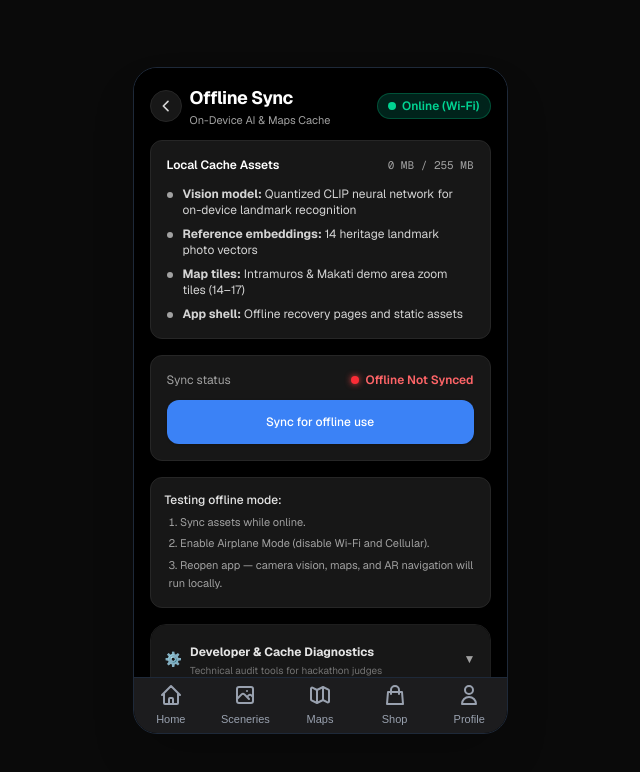
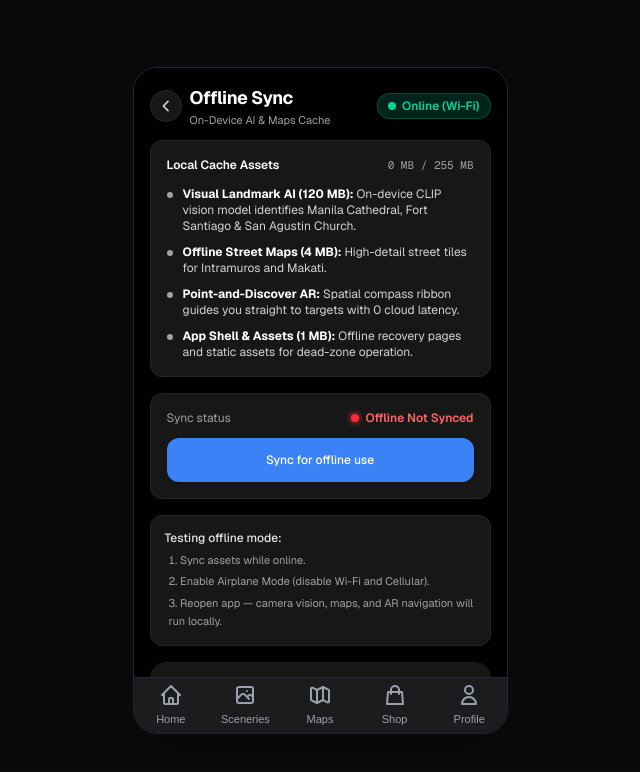
Before and after one commit to knet-the-traveller/ARWay, a Next.js app: page /offline-setup in a window 1280 px wide. Shown: the top 772 px of the page, without its empty margins (320-960 px from the left). Built offline with nearby package versions, Linux system fonts and the light colour scheme.

Commit message:
docs(ui): integrate detailed feature descriptions into clean bulleted cache list

```diff
--- a/src/app/offline-setup/page.tsx
+++ b/src/app/offline-setup/page.tsx
@@ -229,22 +229,30 @@ export default function OfflineSetupPage() {
             </span>
           </div>
 
-          <ul className="space-y-2 text-xs text-neutral-300">
+          <ul className="space-y-2.5 text-xs text-neutral-300">
             <li className="flex items-start gap-2.5">
               <span className="w-1.5 h-1.5 rounded-full bg-neutral-400 mt-1.5 shrink-0" />
-              <span><strong>Vision model:</strong> Quantized CLIP neural network for on-device landmark recognition</span>
+              <span>
+                <strong className="text-white">Visual Landmark AI (120 MB):</strong> On-device CLIP vision model identifies Manila Cathedral, Fort Santiago & San Agustin Church.
+              </span>
             </li>
             <li className="flex items-start gap-2.5">
               <span className="w-1.5 h-1.5 rounded-full bg-neutral-400 mt-1.5 shrink-0" />
-              <span><strong>Reference embeddings:</strong> 14 heritage landmark photo vectors</span>
+              <span>
+                <strong className="text-white">Offline Street Maps (4 MB):</strong> High-detail street tiles for Intramuros and Makati.
+              </span>
             </li>
             <li className="flex items-start gap-2.5">
               <span className="w-1.5 h-1.5 rounded-full bg-neutral-400 mt-1.5 shrink-0" />
-              <span><strong>Map tiles:</strong> Intramuros & Makati demo area zoom tiles (14–17)</span>
+              <span>
+                <strong className="text-white">Point-and-Discover AR:</strong> Spatial compass ribbon guides you straight to targets with 0 cloud latency.
+              </span>
             </li>
             <li className="flex items-start gap-2.5">
               <span className="w-1.5 h-1.5 rounded-full bg-neutral-400 mt-1.5 shrink-0" />
-              <span><strong>App shell:</strong> Offline recovery pages and static assets</span>
+              <span>
+                <strong className="text-white">App Shell & Assets (1 MB):</strong> Offline recovery pages and static assets for dead-zone operation.
+              </span>
             </li>
           </ul>
         </section>
```
